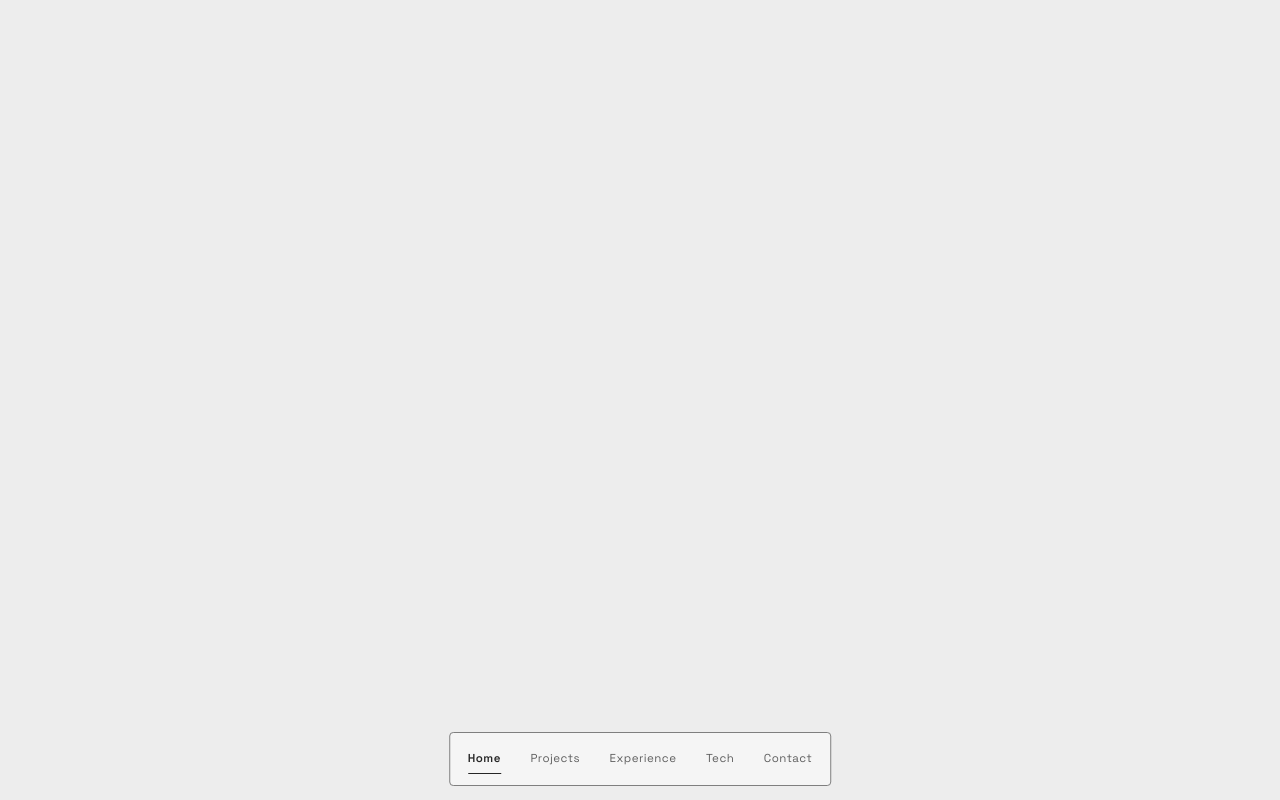
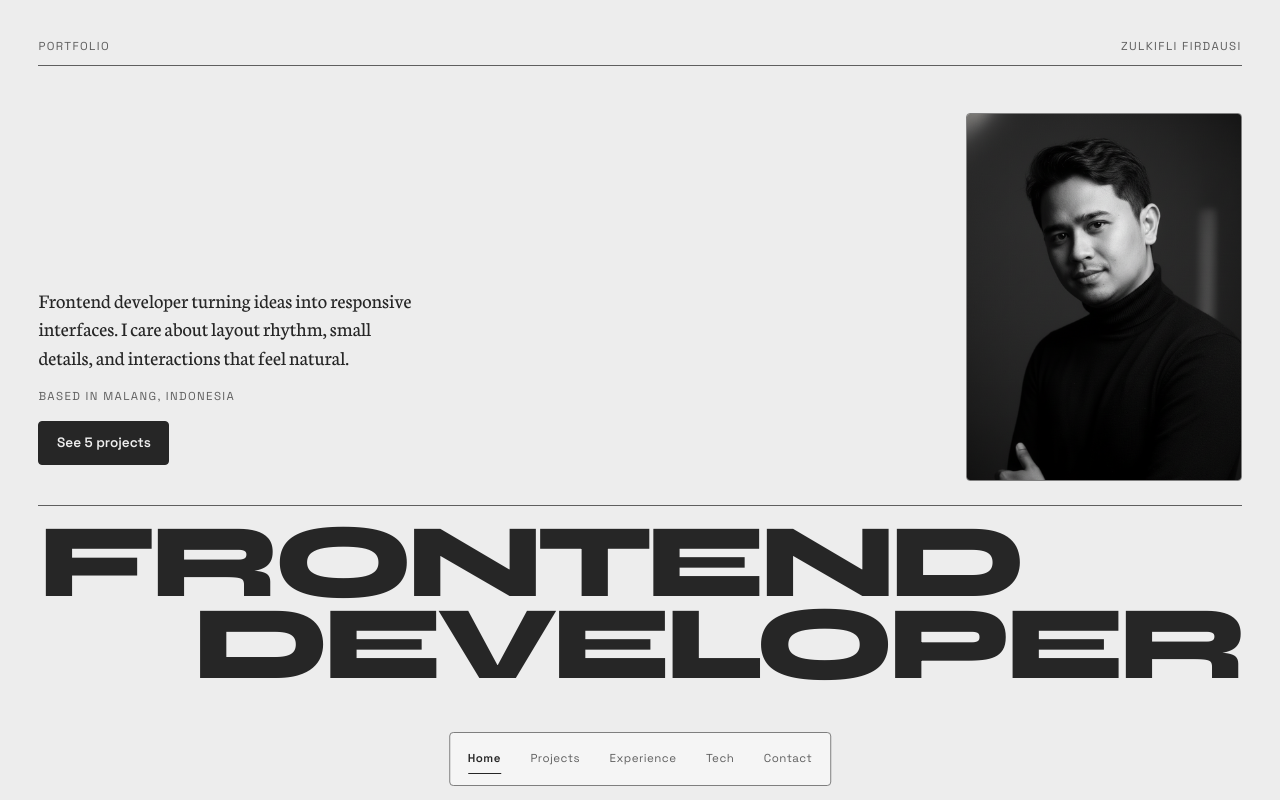
Before and after one commit to Zulkifli70/portofolio-new, a React (Vite) app: page / in a window 1280 px wide. Built offline with nearby package versions, Linux system fonts and the light colour scheme.

Commit message:
redesign hero: FRONTEND DEVELOPER poster title

```diff
--- a/src/App.css
+++ b/src/App.css
@@ -237,6 +237,112 @@ a {
   min-height: 100%;
 }
 
+/* ═══════════════════════════════════════════════════════════════════
+   Hero — a print plate: masthead rule, copy + portrait, poster title
+   ═══════════════════════════════════════════════════════════════════ */
+.hero {
+  display: grid;
+  grid-template-columns: minmax(0, 1fr);
+  grid-template-rows: auto minmax(0, 1fr) auto;
+  gap: clamp(1rem, 3vh, 2rem);
+  min-height: calc(100dvh - 4.75rem - env(safe-area-inset-bottom));
+  padding: var(--pad);
+}
+
+.hero-masthead {
+  display: flex;
+  justify-content: space-between;
+  gap: 1rem;
+  padding-bottom: 0.6rem;
+  border-bottom: 1px solid var(--line-strong);
+}
+
+.hero-label {
+  margin: 0;
+  font-family: var(--font-ui);
+  font-size: 0.72rem;
+  letter-spacing: 0.12em;
+  text-transform: uppercase;
+  color: var(--muted);
+}
+
+.hero-stage {
+  display: grid;
+  grid-template-columns: minmax(0, 1.15fr) minmax(0, 0.85fr);
+  align-items: end;
+  gap: clamp(1.5rem, 6vw, 5rem);
+  min-height: 0;
+}
+
+.hero-copy {
+  display: flex;
+  flex-direction: column;
+  align-items: flex-start;
+  gap: 1rem;
+  max-width: 38ch;
+  padding-bottom: clamp(0.5rem, 2vh, 1.5rem);
+}
+
+.hero-lede {
+  margin: 0;
+  font-family: var(--font-body);
+  font-size: clamp(1.1rem, 1.6vw, 1.45rem);
+  line-height: 1.4;
+  color: var(--ink);
+}
+
+.hero-note {
+  margin: 0;
+  font-family: var(--font-ui);
+  font-size: 0.72rem;
+  letter-spacing: 0.12em;
+  text-transform: uppercase;
+  color: var(--muted);
+}
+
+.hero-cta {
+  min-height: 44px;
+}
+
+.hero-portrait {
+  margin: 0;
+  justify-self: end;
+  height: clamp(16rem, 46vh, 26rem);
+  aspect-ratio: 3 / 4;
+  overflow: hidden;
+  border: 1px solid var(--line);
+  border-radius: var(--radius);
+}
+
+.hero-portrait img {
+  display: block;
+  width: 100%;
+  height: 100%;
+  object-fit: cover;
+  object-position: 50% 30%;
+}
+
+.hero-title {
+  margin: 0;
+  padding-top: clamp(0.75rem, 2vh, 1.25rem);
+  border-top: 1px solid var(--line-strong);
+  font-family: var(--font-display);
+  font-weight: 800;
+  font-size: clamp(2rem, 8.2vw, 8rem);
+  line-height: 0.78;
+  letter-spacing: -0.06em;
+  color: var(--ink);
+}
+
+.hero-title-line {
+  display: block;
+  white-space: nowrap;
+}
+
+.hero-title-line--right {
+  text-align: right;
+}
+
 /* Entry loader — GSAP type stagger */
 .loading-screen {
   position: fixed;
@@ -367,287 +473,6 @@ a {
   margin: 0 0 clamp(1.5rem, 4vh, 3rem);
   border-bottom: 1px solid var(--line-strong);
   padding-bottom: 0.6rem;
-}
-
-/* ═══════════════════════════════════════════════════════════════════
-   Hero
-   ═══════════════════════════════════════════════════════════════════ */
-.home-hero {
-  display: grid;
-  grid-template-columns: minmax(0, 0.8fr) minmax(0, 1.2fr);
-  grid-template-rows: auto auto;
-  column-gap: clamp(1.5rem, 6vw, 6rem);
-  row-gap: clamp(1.5rem, 4vh, 3rem);
-  min-height: 0;
-}
-
-.home-identity {
-  display: flex;
-  flex-direction: column;
-  gap: clamp(0.6rem, 1vw, 0.8rem);
-}
-
-.home-name {
-  font-family: var(--font-display);
-  font-weight: 800;
-  font-size: clamp(3rem, 11vw, 9.5rem);
-  line-height: 0.78;
-  letter-spacing: -0.06em;
-  color: var(--ink);
-  white-space: nowrap;
-}
-
-.home-role {
-  font-family: var(--font-ui);
-  font-size: 0.85rem;
-  letter-spacing: 0.04em;
-  color: var(--muted);
-}
-
-.home-capabilities {
-  display: flex;
-  flex-wrap: wrap;
-  gap: 0.4rem;
-}
-
-.capability-tag {
-  display: inline-flex;
-  align-items: center;
-  justify-content: center;
-  min-width: 2.5rem;
-  height: 1.6rem;
-  border-radius: var(--radius);
-  border: 1px solid var(--line);
-  font-size: 0.65rem;
-  letter-spacing: 0.04em;
-  text-transform: uppercase;
-  color: var(--muted);
-  background: var(--card);
-  transition: color 0.2s, background-color 0.2s;
-}
-
-.capability-tag:hover {
-  color: var(--ink);
-  background: var(--paper);
-}
-
-/* ═══════════════════════════════════════════════════════════════════
-   Craft
-   ═══════════════════════════════════════════════════════════════════ */
-.home-craft {
-  margin-top: clamp(1.5rem, 4vh, 3rem);
-  padding-top: clamp(1rem, 2vw, 1.5rem);
-  border-top: 1px solid var(--line);
-}
-
-.craft-tagline {
-  font-family: var(--font-ui);
-  font-size: 0.72rem;
-  letter-spacing: 0.04em;
-  color: var(--muted);
-  text-transform: uppercase;
-  margin-bottom: clamp(0.75rem, 2vh, 1rem);
-}
-
-.home-craft-rule {
-  width: 100%;
-  height: 1px;
-  background: var(--line);
-  margin: 0.5rem 0 1rem;
-}
-
-.home-highlights {
-  display: grid;
-  grid-template-columns: repeat(auto-fit, minmax(140px, 1fr));
-  gap: clamp(0.75rem, 2vw, 1rem);
-}
-
-.highlight {
-  display: flex;
-  align-items: center;
-  gap: 0.5rem;
-}
-
-.highlight-icon {
-  width: 1rem;
-  height: 1rem;
-  color: var(--ink);
-  flex-shrink: 0;
-}
-
-.highlight-text {
-  font-size: 0.72rem;
-  color: var(--muted);
-  line-height: 1.3;
-}
-
-/* ═══════════════════════════════════════════════════════════════════
-   Override existing home styles for new structure
-   ═══════════════════════════════════════════════════════════════════ */
-@media (max-width: 860px) {
-  .home-hero {
-    grid-template-columns: 1fr;
-    grid-template-rows: auto auto;
-  }
-  .home-name {
-    font-size: clamp(2.25rem, 10.5vw, 3.5rem);
-  }
-  .home-capabilities {
-    justify-content: center;
-  }
-}
-
-/* Keep existing home-main grid for backwards compatibility */
-.home-main {
-  --home-rule-offset: clamp(1.5rem, 4vh, 3rem);
-  display: grid;
-  grid-template-columns: minmax(0, 0.8fr) minmax(0, 1.2fr);
-  grid-template-rows: auto minmax(0, 1fr);
-  column-gap: clamp(1.5rem, 6vw, 6rem);
-  row-gap: clamp(2rem, 6vh, 5rem);
-  min-height: 0;
-}
-
-.home-signature,
-.home-meta {
-  display: flex;
-  flex-direction: column;
-  gap: 0.15rem;
-}
-
-.home-signature-name {
-  font-weight: 600;
-  color: var(--ink);
-}
-
-.home-meta {
-  flex: 0 0 auto;
-  text-align: right;
-  white-space: nowrap;
-}
-
-.home-main {
-  --home-rule-offset: clamp(1.5rem, 4vh, 3rem);
-  flex: 1;
-  display: grid;
-  grid-template-columns: minmax(0, 0.8fr) minmax(0, 1.2fr);
-  grid-template-rows: auto minmax(0, 1fr);
-  column-gap: clamp(1.5rem, 6vw, 6rem);
-  row-gap: clamp(2rem, 6vh, 5rem);
-  min-height: 0;
-}
-
-.home-name {
-  grid-column: 1;
-  grid-row: 1;
-  display: flex;
-  flex-direction: column;
-  align-items: start;
-  gap: clamp(0.6rem, 1vw, 0.8rem);
-  padding-bottom: var(--home-rule-offset);
-  border-bottom: 1px solid var(--line-strong);
-}
-
-.home-display {
-  font-family: var(--font-display);
-  font-weight: 800;
-  font-size: clamp(3rem, 11vw, 9.5rem);
-  line-height: 0.78;
-  letter-spacing: -0.06em;
-  white-space: nowrap;
-  color: var(--ink);
-  pointer-events: none;
-}
-
-.home-display .home-display-line {
-  display: block;
-}
-
-.home-display .home-display-line--outline {
-  color: var(--ink);
-  text-align: right;
-}
-
-.home-intro {
-  grid-column: 2;
-  grid-row: 1;
-  justify-self: start;
-  display: flex;
-  flex-direction: column;
-  gap: 0.75rem;
-  max-width: 38ch;
-  align-self: start;
-}
-
-.home-star {
-  flex: 0 0 auto;
-  width: 0.9rem;
-  height: 0.9rem;
-  margin-top: 0.35em;
-  fill: var(--ink);
-}
-
-.about-text {
-  margin: 0;
-  font-family: var(--font-body);
-  font-size: clamp(0.95rem, 1.35vw, 1.3rem);
-  line-height: 1.35;
-  color: var(--ink);
-}
-
-.home-portrait {
-  position: absolute;
-  z-index: 1;
-  left: clamp(14rem, 28vw, 22rem);
-  top: -14rem;
-  width: clamp(15rem, 26vw, 22rem);
-  height: clamp(22rem, 52vh, 36rem);
-  margin: 0;
-}
-
-/* Gradient darkens the lower photo so the portrait reads as a lit silhouette. */
-.home-portrait::after {
-  content: "";
-  position: absolute;
-  inset: 0;
-  background: linear-gradient(180deg, transparent 40%, rgba(0, 0, 0, 0.22));
-  pointer-events: none;
-}
-
-.about-photo {
-  display: block;
-  width: 100%;
-  height: 100%;
-  border-radius: var(--radius);
-  object-fit: cover;
-  object-position: 50% 38%;
-  /* filter: grayscale(1) contrast(1.25) brightness(0.9); */
-}
-
-.home-display {
-  position: absolute;
-  z-index: 2;
-  left: 0;
-  right: 0;
-  bottom: clamp(1.5rem, 4vh, 2.5rem);
-  margin: 0;
-  font-family: var(--font-display);
-  font-weight: 800;
-  font-size: clamp(3rem, 11vw, 9.5rem);
-  line-height: 0.78;
-  letter-spacing: -0.06em;
-  white-space: nowrap;
-  color: var(--ink);
-  pointer-events: none;
-}
-
-.home-display-line {
-  display: block;
-}
-
-.home-display-line--outline {
-  color: var(--ink);
-  text-align: right;
 }
 
 /* ═══════════════════════════════════════════════════════════════════
@@ -1250,76 +1075,40 @@ a {
 }
 
 @media (max-width: 860px) {
-  .app-body:has(.home) {
+  .hero {
+    grid-template-rows: auto auto auto;
+    align-content: space-between;
+    gap: clamp(1rem, 2.5vh, 1.5rem);
+    min-height: calc(100dvh - 5rem - env(safe-area-inset-bottom));
+  }
+  .hero-stage {
+    grid-template-columns: minmax(0, 1fr) minmax(0, 0.62fr);
+    align-items: start;
+    gap: 1.25rem;
+  }
+  .hero-portrait {
+    height: 32vh;
+  }
+  .hero-copy {
     padding-bottom: 0;
-  }
-  .home {
-    height: 100%;
-    min-height: 0;
-    overflow: hidden;
-    gap: clamp(0.75rem, 2vh, 1.5rem);
-    padding-bottom: calc(3.75rem + env(safe-area-inset-bottom));
-  }
-  .home-main {
-    --home-rule-offset: clamp(1.5rem, 4vh, 3rem);
-    grid-template-columns: 1fr;
-    grid-template-rows: auto auto;
-    row-gap: clamp(1rem, 2vw, 1.5rem);
-    min-height: 0;
-  }
-  .home-name {
-    grid-row: 1;
-    display: flex;
-    flex-direction: column;
-    align-items: start;
-    gap: clamp(0.6rem, 1vw, 0.8rem);
-    border-bottom: 1px solid var(--line-strong);
-    padding-bottom: var(--home-rule-offset);
-  }
-  .home-display {
-    font-family: var(--font-display);
-    font-weight: 800;
-    font-size: clamp(3rem, 11vw, 9.5rem);
-    line-height: 0.78;
-    letter-spacing: -0.06em;
-    white-space: nowrap;
-    color: var(--ink);
-    pointer-events: none;
-  }
-  .home-display .home-display-line {
-    display: block;
-  }
-  .home-display .home-display-line--outline {
-    color: var(--ink);
-    text-align: right;
-  }
-  .home-intro {
-    grid-row: 2;
-    display: flex;
-    flex-direction: column;
     gap: 0.75rem;
-    max-width: 38ch;
-    align-self: start;
-  }
-  .home-star {
-    flex: 0 0 auto;
-    width: 0.9rem;
-    height: 0.9rem;
-    margin-top: 0.35em;
-    fill: var(--ink);
-  }
-  .about-text {
-    margin: 0;
-    font-family: var(--font-body);
-    font-size: clamp(0.95rem, 1.35vw, 1.3rem);
-    line-height: 1.35;
-    color: var(--ink);
   }
 }
 
-@media (max-width: 520px) {
-  .home-display {
-    font-size: clamp(2.25rem, 10.5vw, 3.5rem);
+@media (max-width: 560px) {
+  .hero-stage {
+    grid-template-columns: 1fr;
+  }
+  .hero-portrait {
+    justify-self: start;
+    height: 30vh;
+    aspect-ratio: 4 / 3;
+  }
+}
+
+@media (max-width: 360px) {
+  .hero-title {
+    font-size: 7.6vw;
   }
 }
 
@@ -1403,6 +1192,9 @@ a {
   }
 
   .dock-menu {
+    position: absolute;
+    right: 0;
+    bottom: calc(100% + 0.5rem);
     display: grid;
     grid-template-columns: repeat(3, minmax(0, 1fr));
     gap: 0.2rem;
--- a/src/views/Home.jsx
+++ b/src/views/Home.jsx
@@ -1,108 +1,44 @@
-import { useEffect, useRef } from "react";
-import gsap from "gsap";
+import { about, projects } from "../data/portfolio";
 
-const TRAIL_LENGTH = 15;
+/**
+ * Home hero, set as a printed portfolio plate: a masthead rule on top,
+ * a short lede with portrait in the middle, and FRONTEND DEVELOPER as the
+ * poster title pinned to the bottom edge.
+ */
+export default function Home() {
+  return (
+    <main className="hero">
+      <header className="hero-masthead">
+        <p className="hero-label">Portfolio</p>
+        <p className="hero-label">Zulkifli Firdausi</p>
+      </header>
 
-// outside the component: stable, not recreated every render
-const prefersReducedMotion = () =>
-  window.matchMedia("(prefers-reduced-motion: reduce)").matches;
+      <div className="hero-stage">
+        <div className="hero-copy">
+          <p className="hero-lede">{about.short}</p>
+          <p className="hero-note">Based in Malang, Indonesia</p>
+          <a className="btn hero-cta" href="/projects">
+            See {projects.length} projects
+          </a>
+        </div>
 
-const lerp = (a, b, n) => a + (b - a) * n;
+        <figure className="hero-portrait">
+          <img
+            src="/aboutme.png"
+            alt="Zulkifli Firdausi"
+            width="832"
+            height="1158"
+            fetchPriority="high"
+          />
+        </figure>
+      </div>
 
-export default function Home() {
-  const inkTextRef = useRef(null);
-  const trailRef = useRef(null);
-
-  // --- "Frontend Developer" intro animation ---
-  useEffect(() => {
-    if (prefersReducedMotion()) return;
-    const ctx = gsap.context(() => {
-      gsap.from(".letter-tspan", {
-        attr: { x: -40 }, // transforms don't work on tspan, attr does
-        opacity: 0,
-        duration: 0.8,
-        stagger: 0.12,
-        ease: "power2.out",
-      });
-    }, inkTextRef);
-    return () => ctx.revert();
-  }, []);
-
-  // --- Cursor trail ---
-  useEffect(() => {
-    if (prefersReducedMotion()) return;
-    const circles = trailRef.current?.querySelectorAll("circle");
-    if (!circles?.length) return;
-
-    const mouse = { x: -100, y: -100 };
-    const points = Array.from({ length: circles.length }, () => ({
-      x: -100,
-      y: -100,
-    }));
-    let started = false;
-    let raf;
-
-    const onMove = (e) => {
-      mouse.x = e.clientX;
-      mouse.y = e.clientY;
-      if (!started) {
-        // snap on first move so the trail doesn't fly in from the corner
-        points.forEach((p) => {
-          p.x = mouse.x;
-          p.y = mouse.y;
-        });
-        started = true;
-      }
-    };
-
-    const tick = () => {
-      points.forEach((p, i) => {
-        const target = i === 0 ? mouse : points[i - 1];
-        p.x = lerp(p.x, target.x, 0.35);
-        p.y = lerp(p.y, target.y, 0.35);
-        circles[i].setAttribute("cx", p.x);
-        circles[i].setAttribute("cy", p.y);
-      });
-      raf = requestAnimationFrame(tick);
-    };
-
-    window.addEventListener("mousemove", onMove);
-    raf = requestAnimationFrame(tick);
-
-    return () => {
-      window.removeEventListener("mousemove", onMove);
-      cancelAnimationFrame(raf); // now cancels the *latest* frame
-    };
-  }, []);
-
-  return (
-    <div className="home">
-      <main className="home-main">
-        <svg
-          ref={trailRef}
-          className="home-ink-trail"
-          style={{
-            position: "fixed",
-            top: 0,
-            left: 0,
-            pointerEvents: "none",
-            width: "100%",
-            height: "100%",
-          }}
-          aria-hidden="true"
-        >
-          {Array.from({ length: TRAIL_LENGTH }, (_, i) => (
-            <circle
-              key={i}
-              cx={-100}
-              cy={-100}
-              r={Math.max(2, 8 - i * 0.4)}
-              fill="#262626"
-              opacity={1 - (i / TRAIL_LENGTH) * 0.8}
-            />
-          ))}
-        </svg>
-      </main>
-    </div>
+      <h1 className="hero-title">
+        <span className="hero-title-line">FRONTEND</span>{" "}
+        <span className="hero-title-line hero-title-line--right">
+          DEVELOPER
+        </span>
+      </h1>
+    </main>
   );
 }
```
